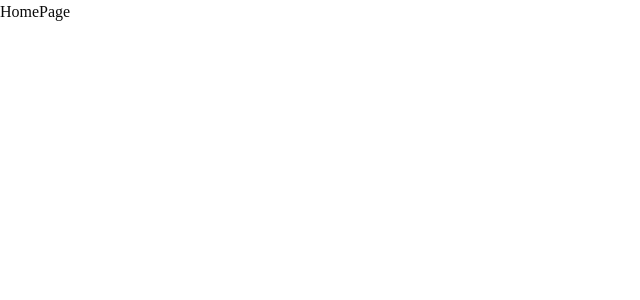
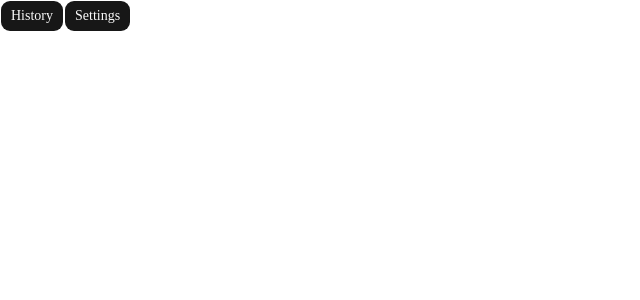
Before and after one commit to nivegan/cmiattentiongames, a Next.js app in the folder frontend/: page / in a window 1280 px wide. Shown: the top 300 px of the page, without its empty margins (0-640 px from the left). Built offline with nearby package versions, Linux system fonts and the light colour scheme.

Commit message:
Added history and settings page and routes

```diff
--- /dev/null
+++ b/frontend/app/history/page.tsx
@@ -0,0 +1,5 @@
+const HistoryPage = () => {
+  return <div>HistoryPage</div>;
+};
+
+export default HistoryPage;
--- a/frontend/app/page.tsx
+++ b/frontend/app/page.tsx
@@ -1,7 +1,31 @@
+import { Button } from "@/components/ui/button";
+import {
+  NavigationMenu,
+  NavigationMenuItem,
+  NavigationMenuList,
+} from "@/components/ui/navigation-menu";
+import Link from "next/link";
 import React from "react";
 
 const HomePage = () => {
-  return <div>HomePage</div>;
+  return (
+    <div>
+      <NavigationMenu>
+        <NavigationMenuList>
+          <NavigationMenuItem>
+            <Button>
+              <Link href="/history">History</Link>
+            </Button>
+          </NavigationMenuItem>
+          <NavigationMenuItem>
+            <Button>
+              <Link href="/settings">Settings</Link>
+            </Button>
+          </NavigationMenuItem>
+        </NavigationMenuList>
+      </NavigationMenu>
+    </div>
+  );
 };
 
 export default HomePage;
--- /dev/null
+++ b/frontend/app/settings/page.tsx
@@ -0,0 +1,5 @@
+const SettingsPage = () => {
+  return <div>SettingsPage</div>;
+};
+
+export default SettingsPage;
```
